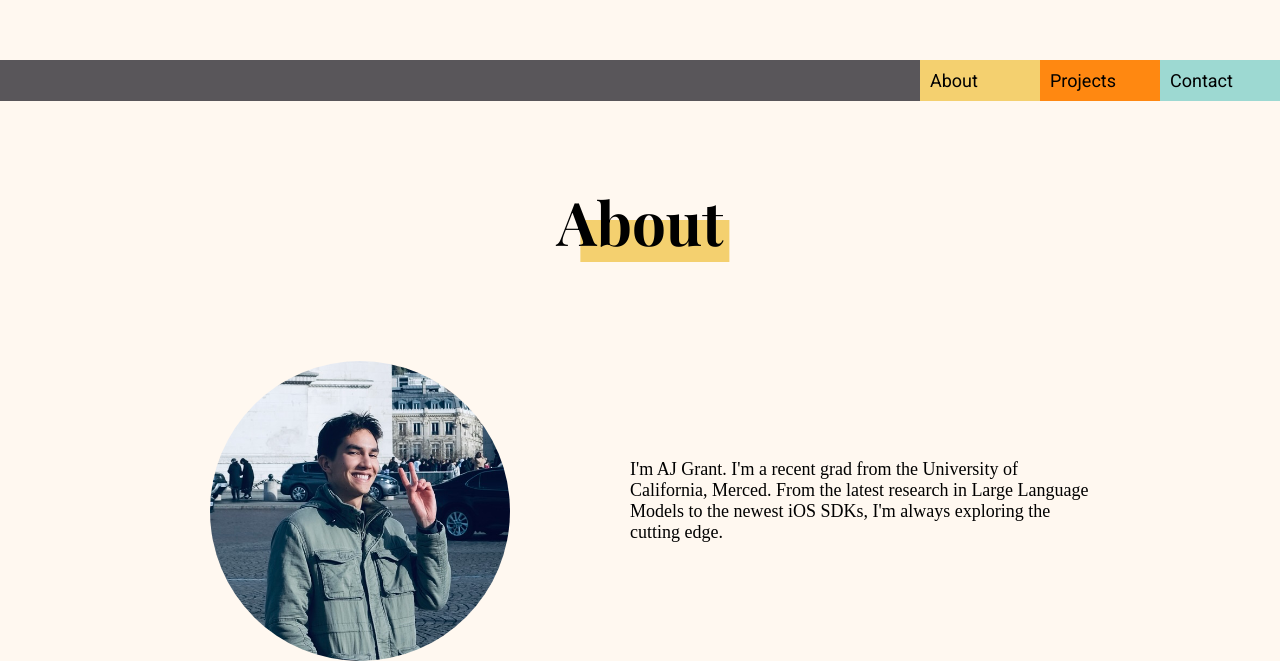
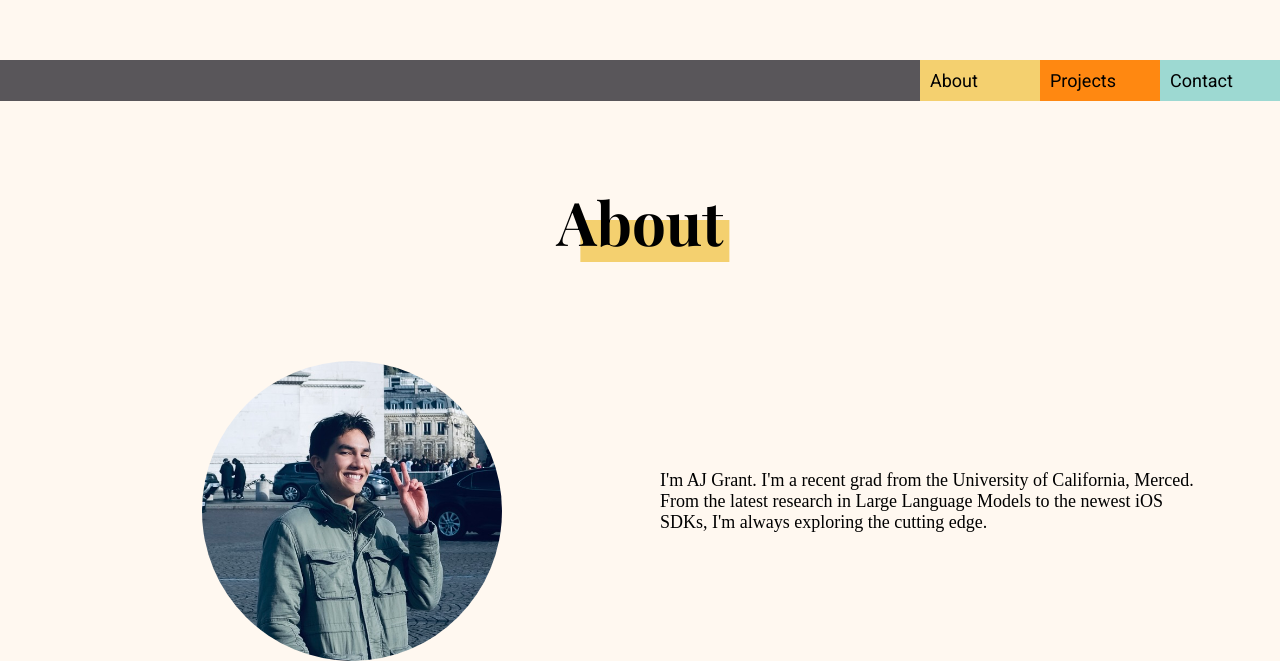
Before and after one commit to ajgrant6/ajgrant6.github.io, a Vue app: page / in a window 1280 px wide. Shown: the part 740-1401 px from the top of the page. Built offline with nearby package versions, Linux system fonts and the light colour scheme.

Commit message:
Fixed Flex of the About section

```diff
--- a/src/components/AboutSection.vue
+++ b/src/components/AboutSection.vue
@@ -2,50 +2,44 @@
     <div>
         <section-title title="About" bgColor="#F4D06F" />
     </div>
-    <div class = "description">
-        <div class = "description-pic">
+    <div class="description-container">
+        <div class="description-item">
             <image-of-me />
         </div>
-        <div class = "description-text">
-            <p>I'm AJ Grant. I'm a recent grad from the University of California, Merced. From the latest research in Large Language Models to the newest iOS SDKs, I'm always exploring the cutting edge.</p>
+        <div class="description-item">
+            <div class="description-text">
+                <p>
+                    I'm AJ Grant. I'm a recent grad from the University of California, Merced. From
+                    the latest research in Large Language Models to the newest iOS SDKs, I'm always
+                    exploring the cutting edge.
+                </p>
+            </div>
         </div>
     </div>
 </template>
 
-<script>
-</script>
+<script></script>
 
 <style>
-
-.description {
+.description-container {
     display: flex;
+    flex-wrap: wrap;
     justify-content: center;
-    max-width: 900px;
+    max-width: 1200px;
     margin: 0 auto;
+    margin-left: 5%;
+    margin-right: 5%;
+    align-items: center; /* Center items vertically */
 }
 
-.description-pic {
-    margin-left: 20px;
-    margin-right: 20px;
+.description-item {
+    flex-grow: 1;
+    flex-basis: 300px;
 }
 
 .description-text {
-    flex: 1;
-    display: flex;
-    align-items: center;
     font-size: 18px;
-    max-width: 600px;
-    margin-left: 100px;
-    /* margin-right: 20px; */
-
+    max-width: 700px;
+    margin: 0 20px;
 }
-
-/* Media query for smaller screens */
-@media (max-width: 1000px) {
-    .description {
-        flex-direction: column;
-        align-items: center;
-    }
-}
-
 </style>
```
